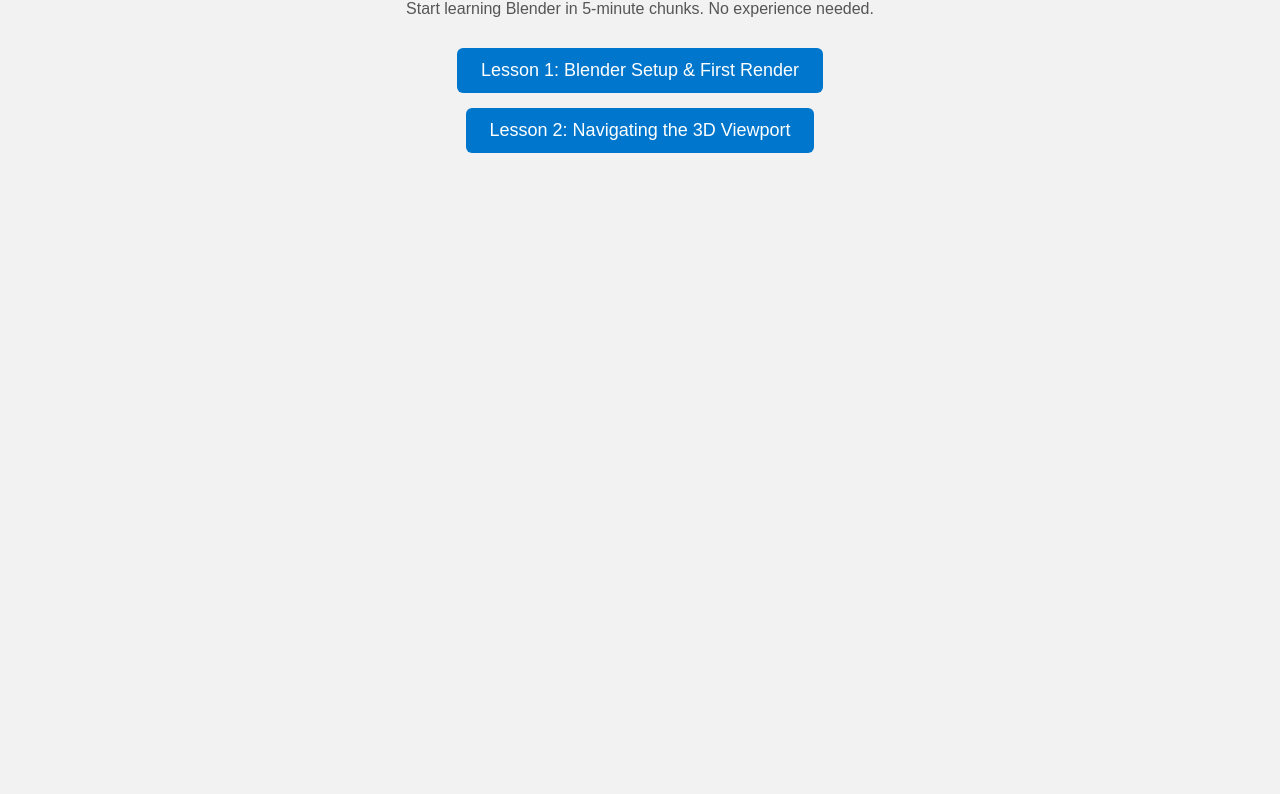
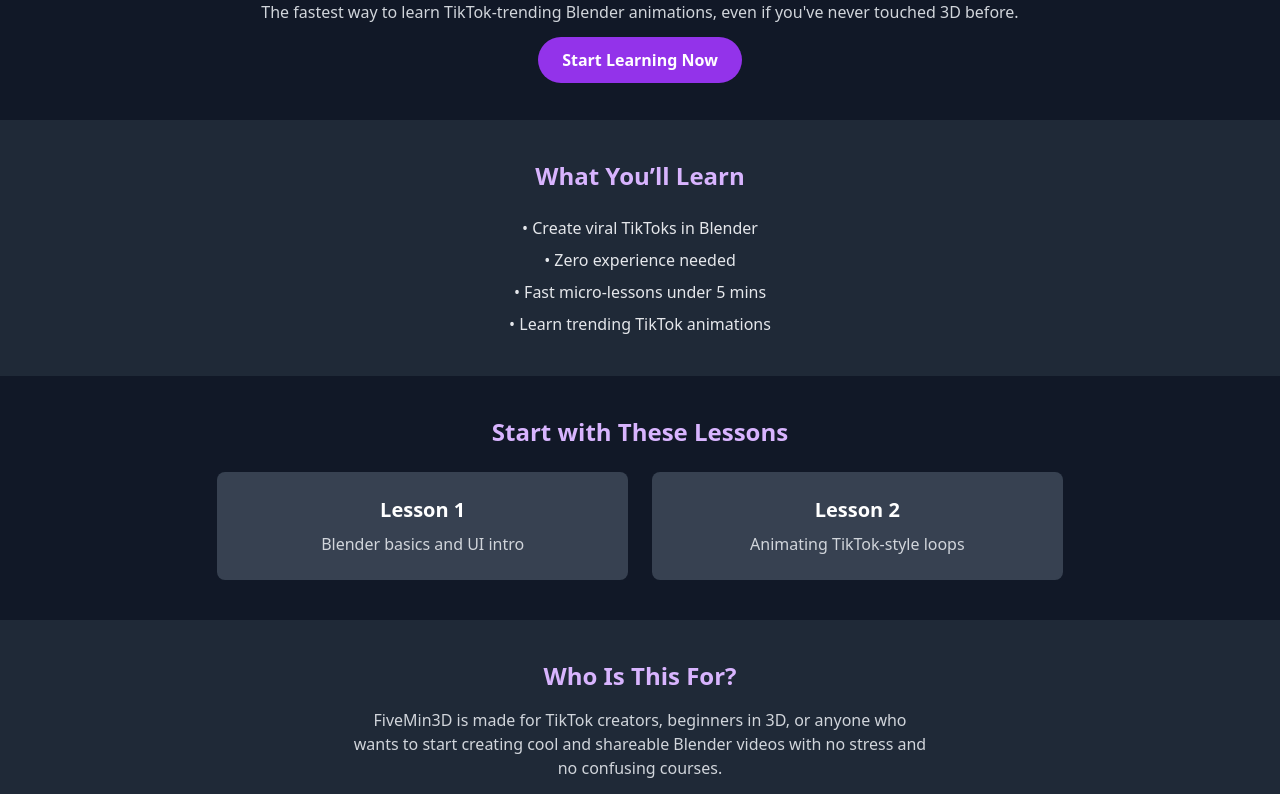
Before and after one commit to aron112233/aron112233.github.io, a plain HTML site: page index.html in a window 1280 px wide. Shown: the part 128-922 px from the top of the page. Before the commit the page ends 800 px from the top, so only its background shows below. Drawn offline with nearby package versions, Linux system fonts and the light colour scheme.

Commit message:
Update index.html

```diff
--- a/index.html
+++ b/index.html
@@ -1,51 +1,61 @@
 <!DOCTYPE html>
 <html lang="en">
-<head>
-  <meta charset="UTF-8">
-  <title>Blender Micro-Lessons</title>
-  <meta name="viewport" content="width=device-width, initial-scale=1.0">
-  <style>
-    body {
-      font-family: Arial, sans-serif;
-      background: #f2f2f2;
-      text-align: center;
-      padding: 40px;
-    }
-    h1 {
-      color: #222;
-    }
-    p {
-      color: #555;
-    }
-    .lesson-list {
-      margin-top: 30px;
-      list-style: none;
-      padding: 0;
-    }
-    .lesson-list li {
-      margin: 15px 0;
-    }
-    .lesson-list a {
-      text-decoration: none;
-      background: #0077cc;
-      color: white;
-      padding: 12px 24px;
-      border-radius: 6px;
-      display: inline-block;
-      font-size: 18px;
-    }
-    .lesson-list a:hover {
-      background: #005fa3;
-    }
-  </style>
-</head>
-<body>
-  <h1>Blender Micro-Lessons</h1>
-  <p>Start learning Blender in 5-minute chunks. No experience needed.</p>
+  <head>
+    <meta charset="UTF-8" />
+    <meta name="viewport" content="width=device-width, initial-scale=1.0" />
+    <title>FiveMin3D - Learn Blender Fast</title>
+    <script src="https://cdn.tailwindcss.com"></script>
+  </head>
+  <body class="bg-gray-900 text-white font-sans">
+    <!-- Banner -->
+    <header class="w-full">
+      <img src="Black%20and%20White%20Modern%20Professional%20Sales%20and%20Marketing%20Profile%20LinkedIn%20Banner.png" alt="FiveMin3D Banner" class="w-full h-auto" />
+    </header>
 
-  <ul class="lesson-list">
-    <li><a href="lesson-1.html">Lesson 1: Blender Setup & First Render</a></li>
-    <li><a href="lesson-2.html">Lesson 2: Navigating the 3D Viewport</a></li>
-  </ul>
-</body>
+    <!-- Hero Section -->
+    <section class="text-center py-12 px-4">
+      <h1 class="text-4xl font-bold text-purple-300 mb-4">Master Blender in 5 Minutes a Day</h1>
+      <p class="text-gray-300 mb-6">The fastest way to learn TikTok-trending Blender animations, even if you've never touched 3D before.</p>
+      <a href="lesson-1.html" class="bg-purple-600 hover:bg-purple-700 text-white font-bold py-3 px-6 rounded-full">Start Learning Now</a>
+    </section>
+
+    <!-- What You’ll Learn -->
+    <section class="bg-gray-800 py-10 px-6">
+      <h2 class="text-2xl text-purple-300 font-semibold text-center mb-6">What You’ll Learn</h2>
+      <ul class="max-w-xl mx-auto text-center text-gray-200 space-y-2">
+        <li>• Create viral TikToks in Blender</li>
+        <li>• Zero experience needed</li>
+        <li>• Fast micro-lessons under 5 mins</li>
+        <li>• Learn trending TikTok animations</li>
+      </ul>
+    </section>
+
+    <!-- Lessons Preview -->
+    <section class="py-10 px-6">
+      <h2 class="text-2xl text-purple-300 font-semibold text-center mb-6">Start with These Lessons</h2>
+      <div class="flex flex-col md:flex-row justify-center gap-6 text-center">
+        <a href="lesson-1.html" class="bg-gray-700 hover:bg-gray-600 p-6 rounded-lg w-full md:w-1/3">
+          <h3 class="text-xl font-bold text-white mb-2">Lesson 1</h3>
+          <p class="text-gray-300">Blender basics and UI intro</p>
+        </a>
+        <a href="lesson-2.html" class="bg-gray-700 hover:bg-gray-600 p-6 rounded-lg w-full md:w-1/3">
+          <h3 class="text-xl font-bold text-white mb-2">Lesson 2</h3>
+          <p class="text-gray-300">Animating TikTok-style loops</p>
+        </a>
+      </div>
+    </section>
+
+    <!-- About Section -->
+    <section class="bg-gray-800 py-10 px-6">
+      <h2 class="text-2xl text-purple-300 font-semibold text-center mb-4">Who Is This For?</h2>
+      <p class="max-w-xl mx-auto text-center text-gray-300">
+        FiveMin3D is made for TikTok creators, beginners in 3D, or anyone who wants to start creating cool and shareable Blender videos with no stress and no confusing courses.
+      </p>
+    </section>
+
+    <!-- Footer -->
+    <footer class="text-center text-gray-500 text-sm py-6">
+      &copy; 2025 FiveMin3D — Learn Blender the Fast Way
+    </footer>
+  </body>
 </html>
```
